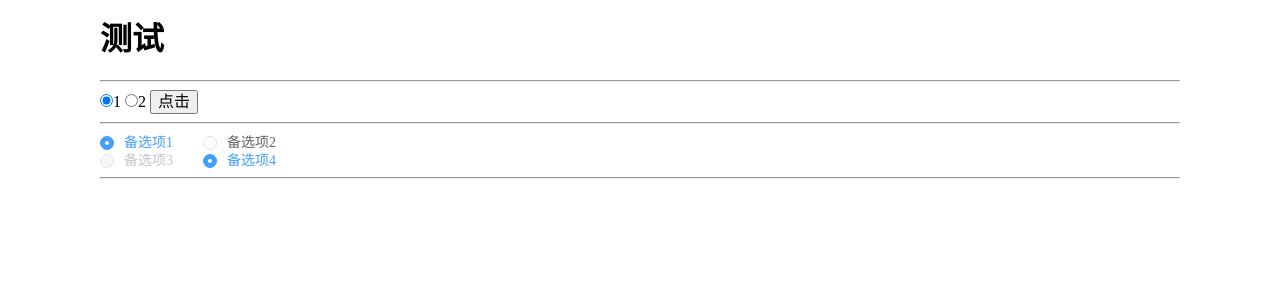
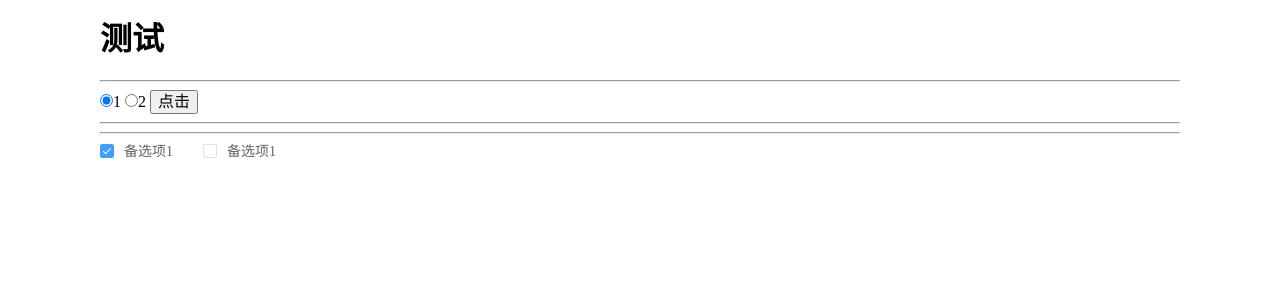
Before and after one commit to WebZ66/yk-design, a Vue app in the folder yk-design-ui/: page /test in a window 1280 px wide. Shown: the top 300 px of the page. Built offline with nearby package versions, Linux system fonts and the light colour scheme.

Commit message:
初步完成checkbox样式和点击效果

```diff
--- /dev/null
+++ b/yk-design-ui/src/components/checkbox/src/checkbox-type.ts
@@ -0,0 +1,6 @@
+export type CheckboxProps = {
+  modelValue?: number | string | boolean
+  disabled?: boolean
+  indeterminate?: boolean
+  value?: string | number
+}
--- /dev/null
+++ b/yk-design-ui/src/components/checkbox/src/checkbox.vue
@@ -0,0 +1,38 @@
+<template>
+  <label role="checkbox" :class="bem([], {}, { isChecked, disabled })">
+    <span :class="bem('input', [], {}, { isChecked, disabled })">
+      <input v-model="compValue" type="checkbox" :class="bem('original')" />
+      <span :class="bem('inner')"></span>
+    </span>
+    <span :class="bem('label')">备选项1</span>
+  </label>
+</template>
+
+<script lang="ts" setup>
+import { ref, reactive, computed } from 'vue'
+import { createCssScope } from '@/utils/bem'
+import { CheckboxProps } from './checkbox-type'
+import '../style/index'
+const bem = createCssScope('checkbox')
+
+const props = withDefaults(defineProps<CheckboxProps>(), {
+  modelValue: false,
+})
+
+const emits = defineEmits(['update:modelValue'])
+
+const compValue = computed<CheckboxProps['modelValue']>({
+  get() {
+    return props.modelValue
+  },
+  set(newValue) {
+    emits('update:modelValue', newValue)
+  },
+})
+
+const isChecked = computed(() => !!props.modelValue)
+
+const disabled = ref(false)
+</script>
+
+<style scoped></style>
--- /dev/null
+++ b/yk-design-ui/src/components/checkbox/style/checkbox.scss
@@ -0,0 +1,89 @@
+.yk-checkbox {
+  color: #606266;
+  font-weight: 500;
+  font-size: 14px;
+  position: relative;
+  cursor: pointer;
+  display: inline-block;
+  white-space: nowrap;
+  user-select: none;
+  margin-right: 30px;
+  &__input {
+    white-space: nowrap;
+    cursor: pointer;
+    outline: none;
+    display: inline-block;
+    line-height: 1;
+    position: relative;
+    vertical-align: middle;
+    &:hover {
+      .yk-checkbox__inner {
+        border-color: #409eff;
+      }
+    }
+  }
+  &__inner {
+    display: inline-block;
+    position: relative;
+    border: 1px solid #dcdfe6;
+    border-radius: 2px;
+    box-sizing: border-box;
+    width: 14px;
+    height: 14px;
+    background-color: #fff;
+    z-index: 1;
+    transition:
+      border-color 0.25s cubic-bezier(0.71, -0.46, 0.29, 1.46),
+      background-color 0.25s cubic-bezier(0.71, -0.46, 0.29, 1.46);
+    &::after {
+      box-sizing: content-box;
+      content: '';
+      border: 1px solid #fff;
+      border-left: 0;
+      border-top: 0;
+      height: 7px;
+      left: 4px;
+      position: absolute;
+      top: 1px;
+      transform: rotate(45deg) scaleY(0);
+      width: 3px;
+      transition: transform 0.15s ease-in 0.05s;
+      transform-origin: center;
+    }
+  }
+  &__original {
+    opacity: 0;
+    outline: none;
+    position: absolute;
+    margin: 0;
+    width: 0;
+    height: 0;
+    z-index: -1;
+  }
+  &__label {
+    display: inline-block;
+    padding-left: 10px;
+    line-height: 19px;
+    font-size: 14px;
+  }
+  &__input.isChecked {
+    .yk-checkbox__inner {
+      background-color: #409eff;
+      border-color: #409eff;
+      &::after {
+        transform: rotate(45deg) scaleY(1);
+      }
+    }
+  }
+  &__input.disabled {
+    .yk-checkbox__inner {
+      background-color: #edf2fc;
+      border-color: #dcdfe6;
+      cursor: not-allowed;
+    }
+    & + .yk-checkbox__label {
+      color: #c0c4cc;
+      cursor: not-allowed;
+    }
+  }
+}
--- /dev/null
+++ b/yk-design-ui/src/components/checkbox/style/index.ts
@@ -0,0 +1 @@
+import './checkbox.scss'
--- a/yk-design-ui/src/views/Test/A.vue
+++ b/yk-design-ui/src/views/Test/A.vue
@@ -1,23 +1,17 @@
 <template>
   <div>
-    <YkRadioGroup v-model="radio2">
-      <yk-radio :value="1">备选项1</yk-radio>
-      <yk-radio :value="2">备选项2</yk-radio>
-    </YkRadioGroup>
-
-    <yk-radio disabled v-model="radio" :value="1">备选项3</yk-radio>
-    <yk-radio v-model="radio" :value="2">备选项4</yk-radio>
     <hr />
+    <checkbox v-model="checked1" />
+    <checkbox v-model="checked2" />
   </div>
 </template>
 
 <script lang="ts" setup>
 import { ref, reactive, provide, watch } from 'vue'
-import YkRadio from '@/components/radio/src/radio.vue'
-import YkRadioGroup from '@/components/radio/src/radio-group.vue'
-const radio = ref('2')
+import checkbox from '@/components/checkbox/src/checkbox.vue'
 
-const radio2 = ref('1')
+const checked1 = ref(true)
+const checked2 = ref(0)
 </script>
 
 <style scoped></style>
```
Also changed, not shown: yk-design-ui/src/components/checkbox/src/checkbox-group.vue (added, +9 -0 lines), yk-design-ui/src/components/checkbox/src/checkbox-group-type.ts (added), yk-design-ui/src/components/checkbox/src/useCheckbox.ts (added).
